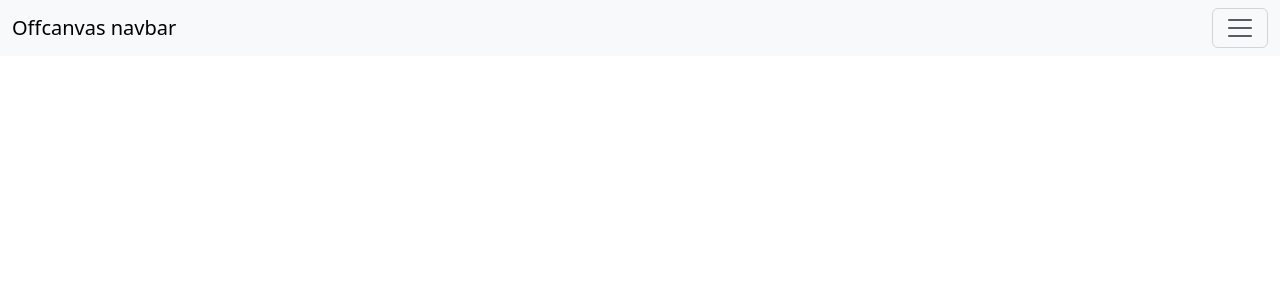
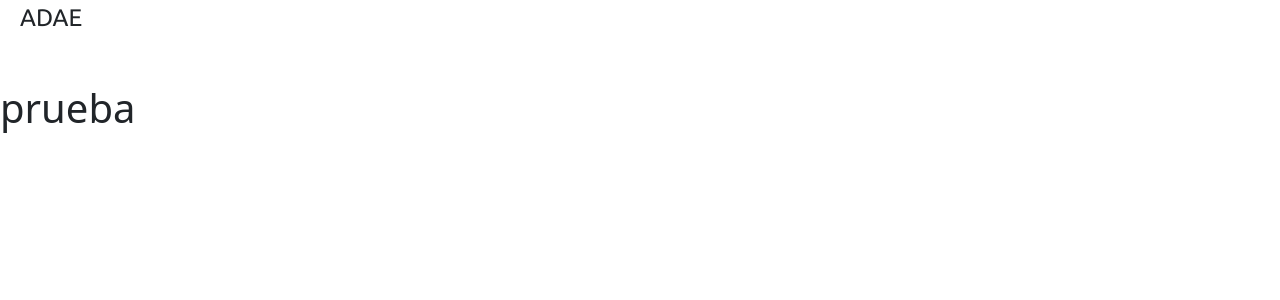
Before and after one commit to ProgramacionCbtis66/ProyectUnknown, an Angular app in the folder FrontEnd/: page /prueba in a window 1280 px wide. Before the commit this address led to /. Shown: the top 300 px of the page. Built offline with nearby package versions, Linux system fonts and the light colour scheme.

Commit message:
nav-bar prueba

```diff
--- a/FrontEnd/src/app/app-routing.module.ts
+++ b/FrontEnd/src/app/app-routing.module.ts
@@ -1,7 +1,10 @@
 import { NgModule } from '@angular/core';
 import { RouterModule, Routes } from '@angular/router';
+import { HomepageComponent } from './homepage/homepage.component';
 
-const routes: Routes = [];
+const routes: Routes = [
+  { path: "prueba", component: HomepageComponent}
+];
 
 @NgModule({
   imports: [RouterModule.forRoot(routes)],
--- a/FrontEnd/src/app/app.component.css
+++ b/FrontEnd/src/app/app.component.css
@@ -1,3 +1,30 @@
-offcanvas-header{
+@import url('https://fonts.googleapis.com/css2?family=Ubuntu:ital,wght@0,300;0,400;0,500;0,700;1,300;1,400;1,500;1,700&display=swap');
 
+*{
+    margin: 0;
+    padding: 0;
+    box-sizing: border-box;
 }
+
+a{
+    color: inherit;
+    text-decoration: none;
+}
+
+body{
+    font-family: 'ubuntu', sans-serif;
+    background-color: #ffffff;
+}
+
+header nav{
+    background: #ffffff;
+    filter: blur();
+    padding-left: 20px;
+}
+
+.ADAE-logo-header{
+    font-size: 1.5rem;
+    font-weight: 400;
+    display: flex;
+    align-items: center;
+}
--- a/FrontEnd/src/app/app.component.html
+++ b/FrontEnd/src/app/app.component.html
@@ -3,51 +3,23 @@
 <head>
   <meta charset="UTF-8">
   <meta name="viewport" content="width=device-width, initial-scale=1.0">
+  <link href='https://unpkg.com/boxicons@2.1.4/css/boxicons.min.css' rel='stylesheet'>
   <title>Project</title>
   <link rel="stylesheet" href="app.component.css">
 </head>
 
 <body>
-  <nav class="navbar bg-body-tertiary fixed-top">
-    <div class="container-fluid">
-      <a class="navbar-brand" href="#">Offcanvas navbar</a>
-      <button class="navbar-toggler" type="button" data-bs-toggle="offcanvas" data-bs-target="#offcanvasNavbar" aria-controls="offcanvasNavbar" aria-label="Toggle navigation">
-        <span class="navbar-toggler-icon"></span>
-      </button>
-      <div class="offcanvas offcanvas-end" tabindex="-1" id="offcanvasNavbar" aria-labelledby="offcanvasNavbarLabel">
-        <div class="offcanvas-header">
-          <h5 class="offcanvas-title" id="offcanvasNavbarLabel">Offcanvas</h5>
-          <button type="button" class="btn-close" data-bs-dismiss="offcanvas" aria-label="Close"></button>
-        </div>
-        <div class="offcanvas-body">
-          <ul class="navbar-nav justify-content-end flex-grow-1 pe-3">
-            <li class="nav-item">
-              <a class="nav-link active" aria-current="page" href="#">Home</a>
-            </li>
-            <li class="nav-item">
-              <a class="nav-link" href="#">Link</a>
-            </li>
-            <li class="nav-item dropdown">
-              <a class="nav-link dropdown-toggle" href="#" role="button" data-bs-toggle="dropdown" aria-expanded="false">
-                Dropdown
-              </a>
-              <ul class="dropdown-menu">
-                <li><a class="dropdown-item" href="#">Action</a></li>
-                <li><a class="dropdown-item" href="#">Another action</a></li>
-                <li>
-                  <hr class="dropdown-divider">
-                </li>
-                <li><a class="dropdown-item" href="#">Something else here</a></li>
-              </ul>
-            </li>
-          </ul>
-          <form class="d-flex mt-3" role="search">
-            <input class="form-control me-2" type="search" placeholder="Search" aria-label="Search">
-            <button class="btn btn-outline-success" type="submit">Search</button>
-          </form>
-        </div>
-      </div>
-    </div>
-  </nav>
+
+  <header>
+    <nav>
+      <a href="" class="ADAE-logo-header">ADAE</a>
+    </nav>
+  </header>
+
+  <div class="mt-5">
+    <router-outlet></router-outlet>
+
+  </div>
+
 </body>
 </html>
--- a/FrontEnd/src/app/homepage/homepage.component.css
+++ b/FrontEnd/src/app/homepage/homepage.component.css
@@ -1 +1,7 @@
 @import url('https://fonts.googleapis.com/css2?family=Ubuntu:ital,wght@0,300;0,400;0,500;0,700;1,300;1,400;1,500;1,700&display=swap');
+
+*{
+    padding: 0;
+    margin: 0;
+
+}
--- a/FrontEnd/src/app/homepage/homepage.component.html
+++ b/FrontEnd/src/app/homepage/homepage.component.html
@@ -3,9 +3,10 @@
 <head>
     <meta charset="UTF-8">
     <meta name="viewport" content="width=device-width, initial-scale=1.0">
-    <title>Document</title>
+    <title>ADAE</title>
+    <link rel="stylesheet" href="homepage.component.css">
 </head>
 <body>
-
+    <h1>prueba</h1>
 </body>
 </html>
```
